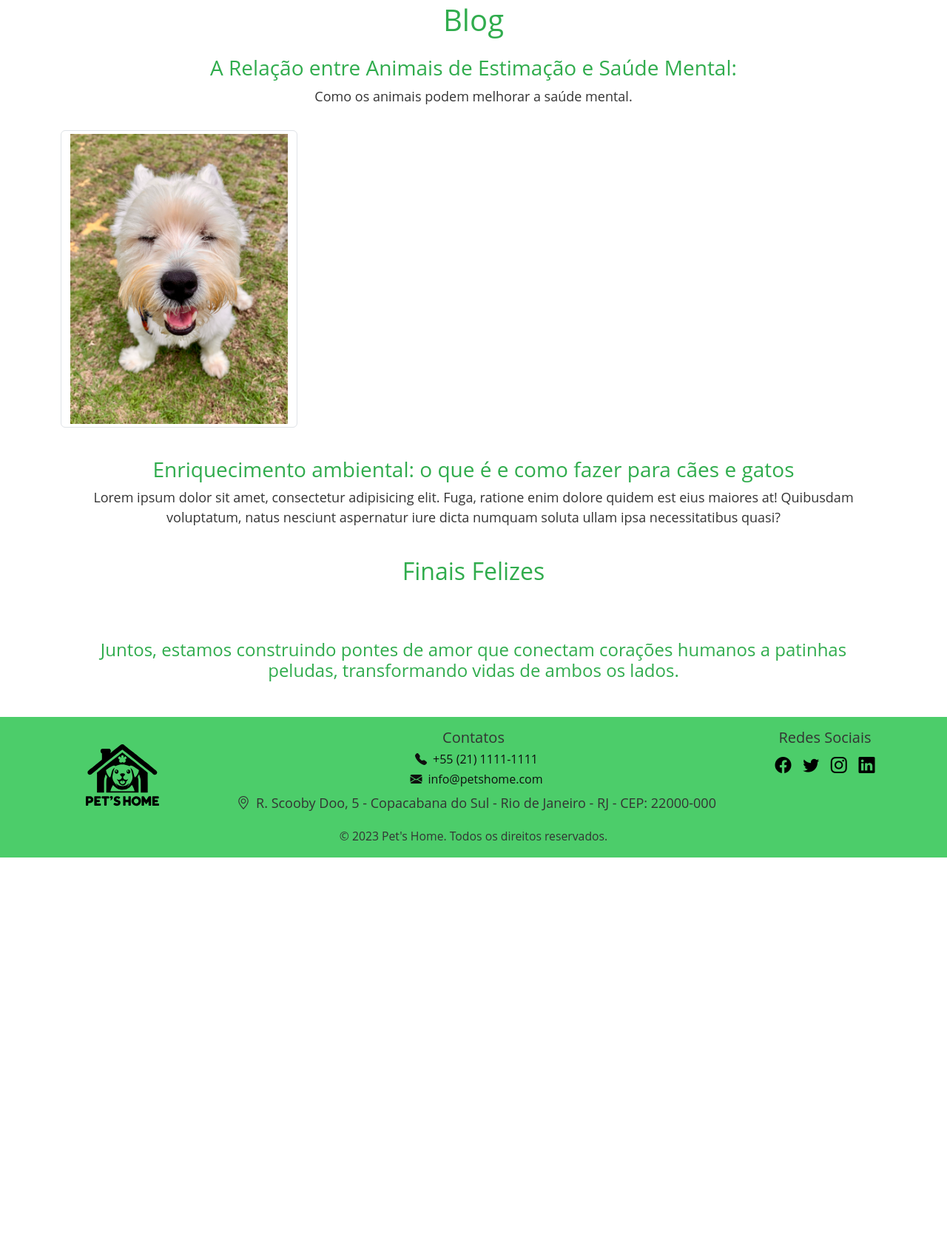
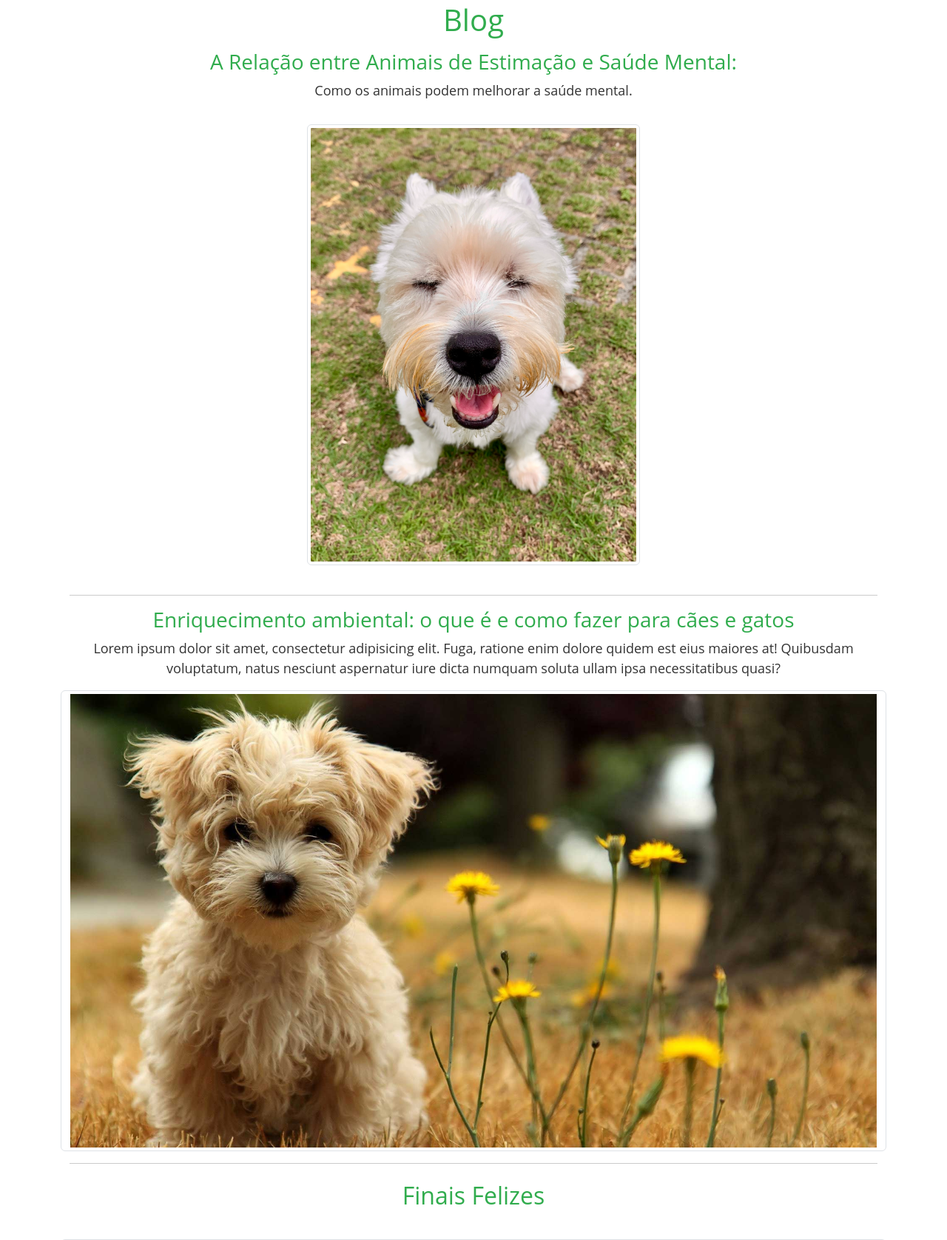
Before and after one commit to andradeju/projeto_final_python_pets_home, a Django app: page /blog/ in a window 1280 px wide. Shown: the part 135-1811 px from the top of the page at 74% size. Before the commit the page ends 1294 px from the top, so only its background shows below. Run offline with Django 4.2, Linux system fonts and the light colour scheme; some libraries are stand-ins or nearby versions.

Commit message:
:lipstick:Pág Blog + Estilizações

```diff
--- a/projeto_pets_home/base/templates/blog.html
+++ b/projeto_pets_home/base/templates/blog.html
@@ -4,22 +4,34 @@
 {% block content %}
 <main class="container-fluid">
   <h1 class="text-center">Blog</h1>
-  <div class="text-center row mt-4">
+  <div class="text-center mt-3">
     <h3>A Relação entre Animais de Estimação e Saúde Mental:</h3>
     <p>Como os animais podem melhorar a saúde mental.</p>
     <img
     src="{% static 'images/IMG_3192.jpg' %}"
     class="img-thumbnail mt-3 mb-4"
-    style="width: 320px;"
+    style="width: 450px;"
     alt="cachorro-feliz"
-  />
+    />
   </div>
+  <hr>
   <div class="text-center row mt-3">
     <h3>Enriquecimento ambiental: o que é e como fazer para cães e gatos</h3>
     <p>Lorem ipsum dolor sit amet, consectetur adipisicing elit. Fuga, ratione enim dolore quidem est eius maiores at! Quibusdam voluptatum, natus nesciunt aspernatur iure dicta numquam soluta ullam ipsa necessitatibus quasi?</p>
+    <img
+      src="{% static 'images/home-Cute-Dog.jpg' %}"
+      class="img-thumbnail"
+      alt="cachorro-muito-fofo"
+    />
   </div>
+  <hr>
   <div class=" text-center row mt-4">
     <h2 class="text-center mb-4">Finais Felizes</h2>
+    <img
+      src="{% static 'images/3-1627065210.jpeg' %}"
+      class="img-fluid img-thumbnail mt-3 mb-4"
+      alt="cachorro deitado"
+    />
   </div>
   <h4 class="text-center mt-5 mb-5">
     Juntos, estamos construindo pontes de amor que conectam corações humanos a
```
